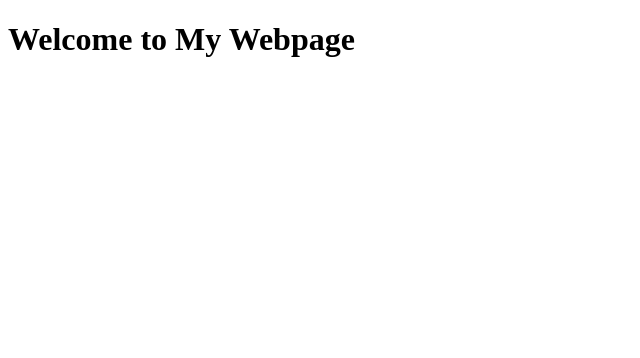
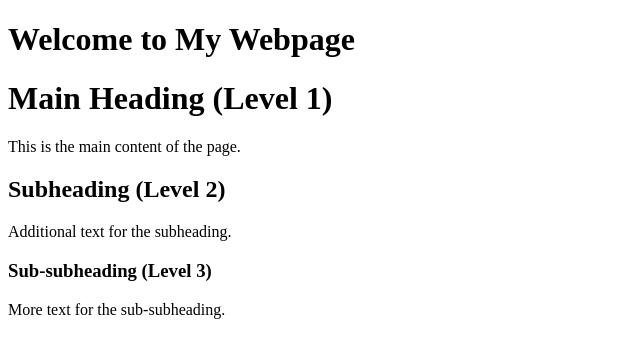
Before and after one commit to clems27/SoftwareLab, a plain HTML site: page index.html in a window 1280 px wide. Shown: the whole page, without its empty margins (0-640 px from the left). Drawn offline with Linux system fonts and the light colour scheme.

Commit message:
Headings and Paragraphs.

```diff
--- a/index.html
+++ b/index.html
@@ -6,8 +6,19 @@
 <head>
     <meta charset="UTF-8">
     <title>My First Webpage</title>
+    <title>Heading Levels</title>
 </head>
 <body>
     <h1>Welcome to My Webpage</h1>
 </body>
+
+</head>
+<body>
+    <h1>Main Heading (Level 1)</h1>
+    <p>This is the main content of the page.</p>
+    <h2>Subheading (Level 2)</h2>
+    <p>Additional text for the subheading.</p>
+    <h3>Sub-subheading (Level 3)</h3>
+    <p>More text for the sub-subheading.</p>
+</body>
 </html>
```
